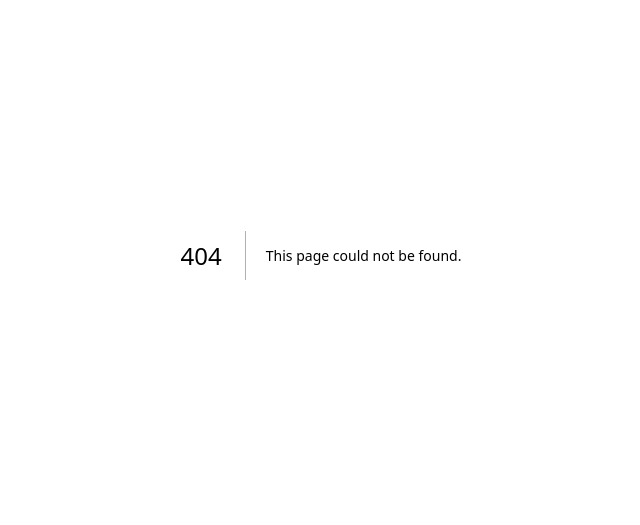
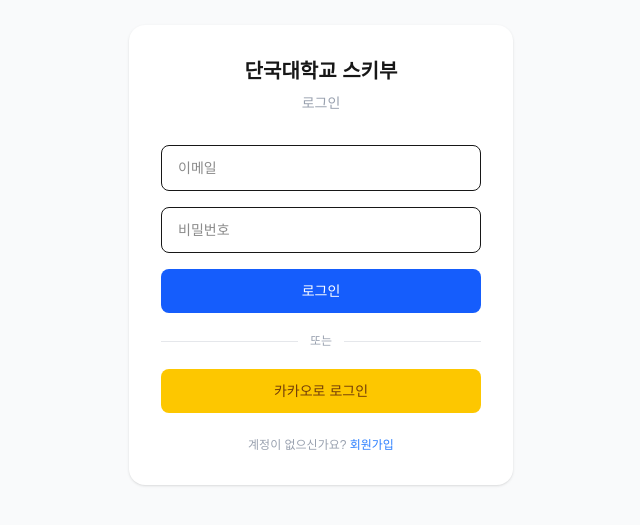
Before and after one commit to Bintss/DKU-SKI, a Next.js app: page /login in a window 1280 px wide. Before the commit this address had no page. Shown: the part 145-670 px from the top of the page, without its empty margins (319-959 px from the left). Built offline with nearby package versions, Linux system fonts and the light colour scheme; no server answers.

Commit message:
test: login_1

```diff
--- /dev/null
+++ b/src/app/(auth)/callback/route.ts
@@ -0,0 +1,29 @@
+import { createServerClient } from '@supabase/ssr'
+import { cookies } from 'next/headers'
+import { NextResponse } from 'next/server'
+
+export async function GET(request: Request) {
+  const { searchParams, origin } = new URL(request.url)
+  const code = searchParams.get('code')
+
+  if (code) {
+    const cookieStore = await cookies()
+    const supabase = createServerClient(
+      process.env.NEXT_PUBLIC_SUPABASE_URL!,
+      process.env.NEXT_PUBLIC_SUPABASE_ANON_KEY!,
+      {
+        cookies: {
+          getAll() { return cookieStore.getAll() },
+          setAll(cookiesToSet) {
+            cookiesToSet.forEach(({ name, value, options }) =>
+              cookieStore.set(name, value, options)
+            )
+          },
+        },
+      }
+    )
+    await supabase.auth.exchangeCodeForSession(code)
+  }
+
+  return NextResponse.redirect(`${origin}/home`)
+}
--- /dev/null
+++ b/src/app/(auth)/login/page.tsx
@@ -0,0 +1,87 @@
+'use client'
+
+import { useState } from 'react'
+import { createClient } from '@/lib/supabase'
+import { useRouter } from 'next/navigation'
+
+export default function LoginPage() {
+  const [email, setEmail] = useState('')
+  const [password, setPassword] = useState('')
+  const [error, setError] = useState('')
+  const [loading, setLoading] = useState(false)
+  const router = useRouter()
+  const supabase = createClient()
+
+  const handleLogin = async (e: React.FormEvent) => {
+    e.preventDefault()
+    setLoading(true)
+    setError('')
+
+    const { error } = await supabase.auth.signInWithPassword({ email, password })
+
+    if (error) {
+      setError('이메일 또는 비밀번호가 올바르지 않습니다.')
+      setLoading(false)
+      return
+    }
+
+    router.push('/home')
+  }
+
+  return (
+    <main className="min-h-screen flex items-center justify-center bg-gray-50">
+      <div className="w-full max-w-sm bg-white rounded-2xl shadow p-8">
+        <h1 className="text-xl font-semibold text-center mb-2">단국대학교 스키부</h1>
+        <p className="text-sm text-gray-400 text-center mb-8">로그인</p>
+
+        <form onSubmit={handleLogin} className="flex flex-col gap-4">
+          <input
+            type="email"
+            placeholder="이메일"
+            value={email}
+            onChange={e => setEmail(e.target.value)}
+            className="border rounded-lg px-4 py-3 text-sm outline-none focus:ring-2 focus:ring-blue-500"
+            required
+          />
+          <input
+            type="password"
+            placeholder="비밀번호"
+            value={password}
+            onChange={e => setPassword(e.target.value)}
+            className="border rounded-lg px-4 py-3 text-sm outline-none focus:ring-2 focus:ring-blue-500"
+            required
+          />
+          {error && <p className="text-red-500 text-xs">{error}</p>}
+          <button
+            type="submit"
+            disabled={loading}
+            className="bg-blue-600 text-white rounded-lg py-3 text-sm font-medium hover:bg-blue-700 disabled:opacity-50"
+          >
+            {loading ? '로그인 중...' : '로그인'}
+          </button>
+        </form>
+
+        <div className="flex items-center gap-3 my-5">
+          <div className="flex-1 h-px bg-gray-200"/>
+          <span className="text-xs text-gray-400">또는</span>
+          <div className="flex-1 h-px bg-gray-200"/>
+        </div>
+
+        <button
+          onClick={() => supabase.auth.signInWithOAuth({
+            provider: 'kakao',
+            options: { redirectTo: `${window.location.origin}/auth/callback` }
+          })}
+          className="w-full bg-yellow-400 text-yellow-900 rounded-lg py-3 text-sm font-medium hover:bg-yellow-500"
+        >
+          카카오로 로그인
+        </button>
+
+        <p className="text-xs text-center text-gray-400 mt-6">
+          계정이 없으신가요?{' '}
+          <a href="/register" className="text-blue-500 hover:underline">회원가입</a>
+        </p>
+      </div>
+    </main>
+  )
+}
--- /dev/null
+++ b/src/middleware.ts
@@ -0,0 +1,49 @@
+import { createServerClient } from '@supabase/ssr'
+import { NextResponse, type NextRequest } from 'next/server'
+
+export async function middleware(request: NextRequest) {
+  let supabaseResponse = NextResponse.next({ request })
+
+  const supabase = createServerClient(
+    process.env.NEXT_PUBLIC_SUPABASE_URL!,
+    process.env.NEXT_PUBLIC_SUPABASE_ANON_KEY!,
+    {
+      cookies: {
+        getAll() { return request.cookies.getAll() },
+        setAll(cookiesToSet) {
+          cookiesToSet.forEach(({ name, value, options }) => {
+            supabaseResponse.cookies.set(name, value, options)
+          })
+        },
+      },
+    }
+  )
+
+  const { data: { user } } = await supabase.auth.getUser()
+
+  // 로그인 안 된 상태에서 보호된 페이지 접근 시 로그인으로 리다이렉트
+  if (!user && request.nextUrl.pathname.startsWith('/home')) {
+    return NextResponse.redirect(new URL('/login', request.url))
+  }
+
+  // pending 상태면 승인 대기 페이지로
+  if (user) {
+    const { data: profile } = await supabase
+      .from('profiles')
+      .select('role')
+      .eq('id', user.id)
+      .single()
+
+    if (profile?.role === 'pending' &&
+        !request.nextUrl.pathname.startsWith('/pending') &&
+        !request.nextUrl.pathname.startsWith('/login')) {
+      return NextResponse.redirect(new URL('/pending', request.url))
+    }
+  }
+
+  return supabaseResponse
+}
+
+export const config = {
+  matcher: ['/home/:path*', '/finance/:path*', '/members/:path*', '/community/:path*', '/events/:path*', '/admin/:path*'],
+}
```
